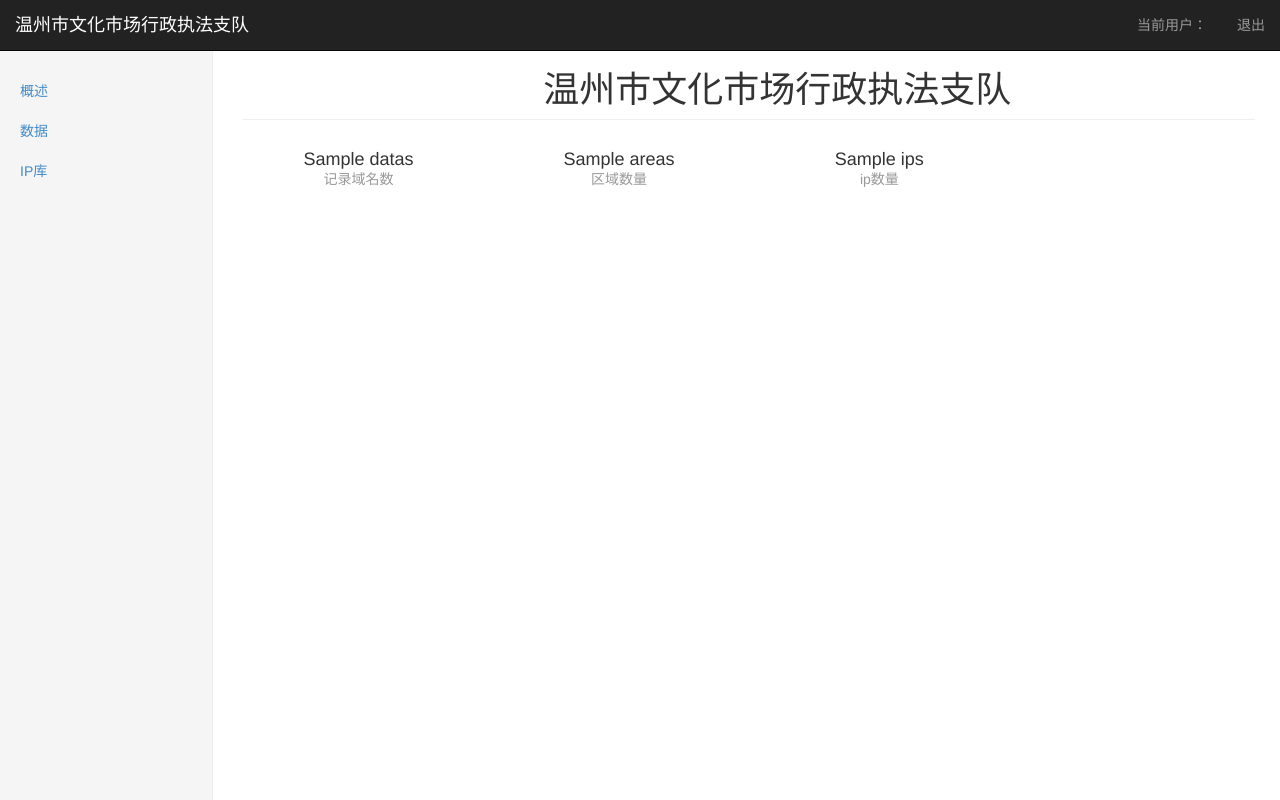
After one commit to Mark-Shine/station, a Django app: template cohost/templates/cohost/home.html in a window 1280 px wide. The commit adds this page. Run offline with Django 3.2, Linux system fonts and the light colour scheme; the template is opened without the code that fills it: most values are stand-ins (such as "Sample title", 1, 10 or a date in 2020); some libraries are stand-ins or nearby versions.

Commit message:
添加首页

```diff
--- a/cohost/templates/base.html
+++ b/cohost/templates/base.html
@@ -41,6 +41,7 @@
                 <!-- 边栏 -->
                 <div class="col-sm-3 col-md-2 sidebar">
                   <ul class="nav nav-sidebar">
+                    <li class={{home_active}}><a href="{%url 'home'%}">概述</a></li>
                     <li class={{data_active}}><a href="{%url 'data'%}">数据</a></li>
                     <li class={{ips_active}}><a href="{%url 'ips'%}">IP库</a></li>
                     {%if perms.wzauth.can_manage_area %}
--- /dev/null
+++ b/cohost/templates/cohost/home.html
@@ -0,0 +1,26 @@
+{% extends 'base.html' %}
+{% load crispy_forms_tags %}
+
+{%block mod_content%}
+
+
+          <h1 class="page-header">温州市文化市场行政执法支队</h1>
+
+          <div class="row placeholders">
+            <div class="col-xs-6 col-sm-3 placeholder">
+              <h4>{{datas}}</h4>
+              <span class="text-muted">记录域名数</span>
+            </div>
+            <div class="col-xs-6 col-sm-3 placeholder">
+              <h4>{{areas}}</h4>
+              <span class="text-muted">区域数量</span>
+            </div>
+            <div class="col-xs-6 col-sm-3 placeholder">
+              <h4>{{ips}}</h4>
+              <span class="text-muted">ip数量</span>
+            </div>
+          </div>
+
+
+
+{%endblock%}
--- a/wenzhou/urls.py
+++ b/wenzhou/urls.py
@@ -22,7 +22,7 @@ urlpatterns = patterns('',
     url(r'^areas/manage$', views.manage_area, name="manage_area"),
     url(r'^ip/search$', views.search_ip, name="search_ip"),
     url(r'^data/$', views.show_data, name="data"),
-    url(r'^$', views.show_data, name="home"),
+    url(r'^$', views.show_home, name="home"),
     url(r'^data/detail/(?P<pk>\d+)$', views.show_data_detail, name="detail"),
     url(r'^host/edit/(?P<pk>\d+)$', views.change_detail, name="change_detail"),
 
```
Also changed, not shown: cohost/views.py (+11 -0 lines).
